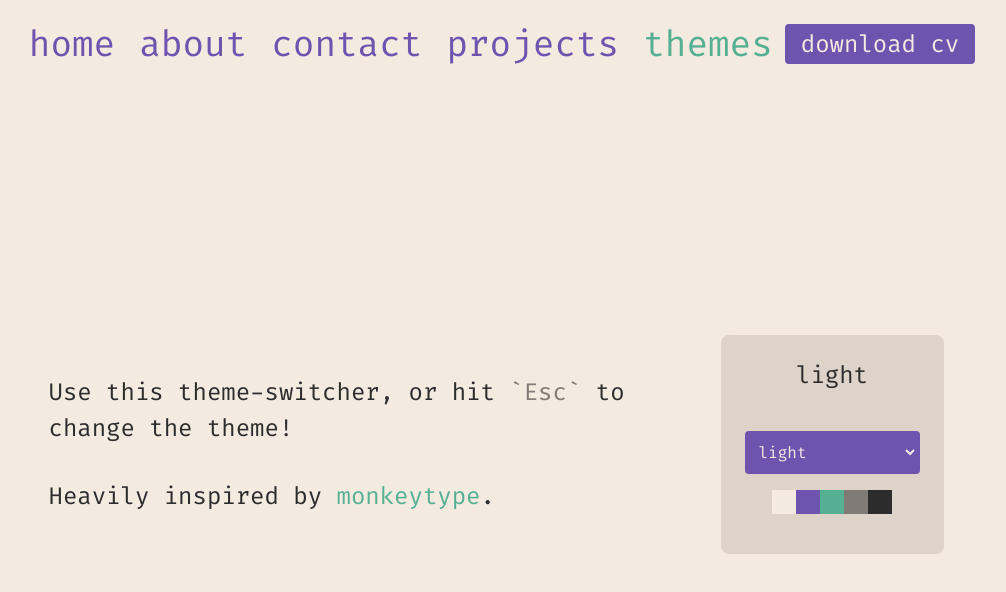
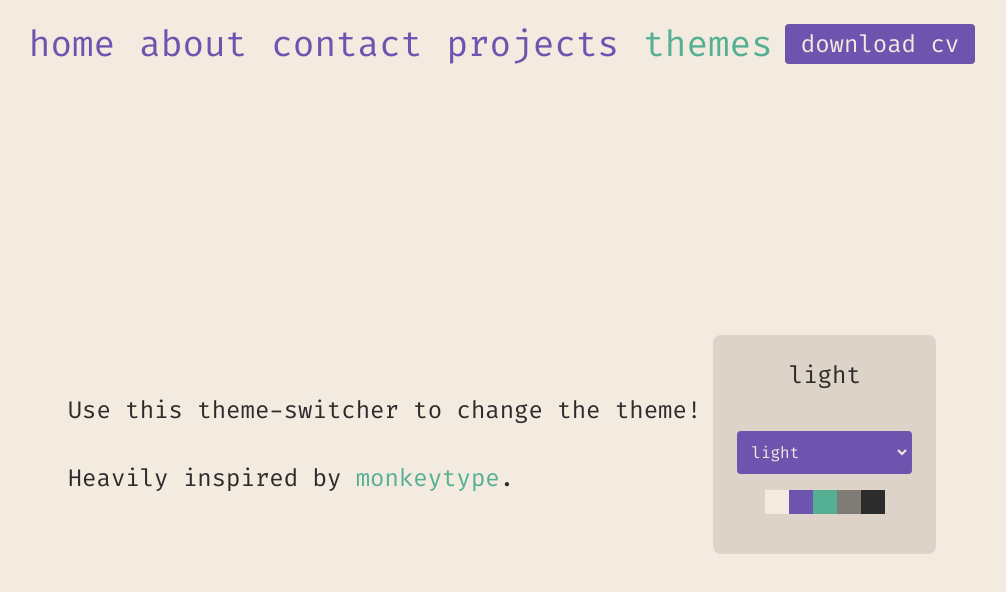
Before and after one commit to mikeycodingstuff/mikeycodingstuff.github.io, a Vue app: page /themes in a window 1280 px wide. Shown: the top 592 px of the page, without its empty margins (144-1150 px from the left). Built offline with nearby package versions, Linux system fonts and the light colour scheme.

Commit message:
comment out wip code. add todos

```diff
--- a/src/views/HomeView.vue
+++ b/src/views/HomeView.vue
@@ -25,11 +25,12 @@ import { messages } from '@/typewriter';
       </template>
 
       <div>
-        <div class="p-2 hidden md:block">
-          <p class="text-center md:text-sm lg:text-base xl:text-lg transition-colors duration-300">
-            Press <span class="text-theme-accent-alt">`Esc`</span> to navigate via the command bar
-          </p>
-        </div>
+<!--        TODO: implement command bar-->
+<!--        <div class="p-2 hidden md:block">-->
+<!--          <p class="text-center md:text-sm lg:text-base xl:text-lg transition-colors duration-300">-->
+<!--            Press <span class="text-theme-accent-alt">`Esc`</span> to navigate via the command bar-->
+<!--          </p>-->
+<!--        </div>-->
 
         <nav-bar />
       </div>
--- a/src/views/ThemesView.vue
+++ b/src/views/ThemesView.vue
@@ -7,11 +7,15 @@ import ExternalLink from '@/components/nav/ExternalLink.vue';
 <template>
   <div>
     <div class="flex flex-col md:flex-row items-center p-3 gap-y-10">
-      <div class="text-2xl max-w-2xl">
+      <div class="text-2xl max-w-2xl p-3">
         <p class="leading-normal text-pretty">
-          Use this theme-switcher, or hit
-          <span class="text-theme-accent-alt">`Esc`</span> to change the theme!
+          Use this theme-switcher to change the theme!
         </p>
+<!--        TODO: implement command bar-->
+<!--        <p class="leading-normal text-pretty">-->
+<!--          Use this theme-switcher, or hit-->
+<!--          <span class="text-theme-accent-alt">`Esc`</span> to change the theme!-->
+<!--        </p>-->
         <br />
         <p class="leading-normal">
           Heavily inspired by
```
